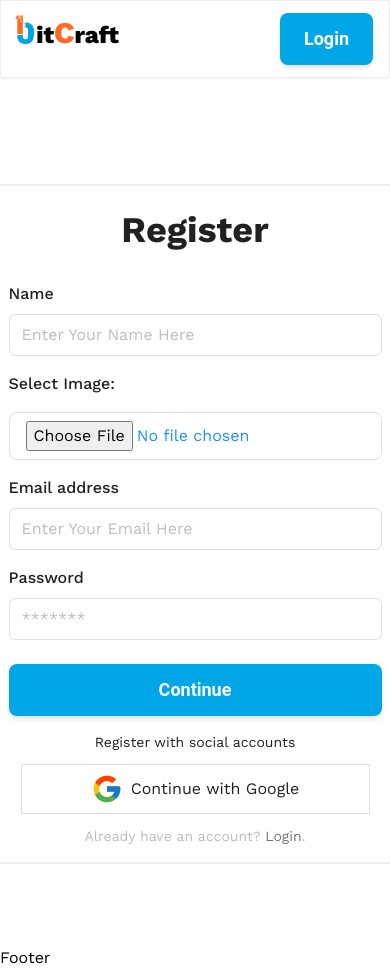
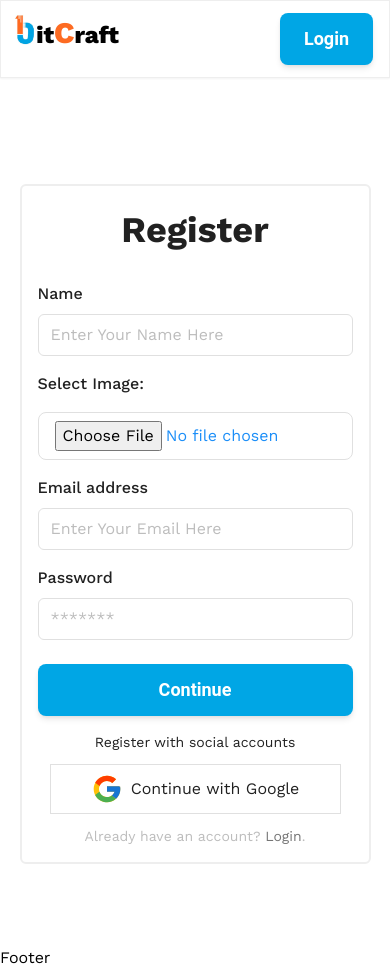
Before and after one commit to roushan-sheik/bit-craft-frontend, a React (Vite) app: page /register in a window 390 px wide. Built offline with nearby package versions, Linux system fonts and the light colour scheme; no server answers.

Commit message:
register responsive bug fixed

```diff
--- a/src/pages/register/Register.jsx
+++ b/src/pages/register/Register.jsx
@@ -60,8 +60,8 @@ const Register = () => {
     }
   };
   return (
-    <div className="flex px-8 justify-center items-center mt-6 min-h-screen">
-      <div className="flex flex-col max-w-md p-4 rounded-md sm:p-10 border-2 text-gray-900">
+    <div className="flex  justify-center items-center mt-6 min-h-screen">
+      <div className="flex flex-col max-w-md p-4 w-[90%]  rounded-md sm:p-10 border-2  text-gray-900">
         <div className="mb-6 text-center">
           <h1 className="my-2 text-4xl font-bold">Register</h1>
         </div>
```
